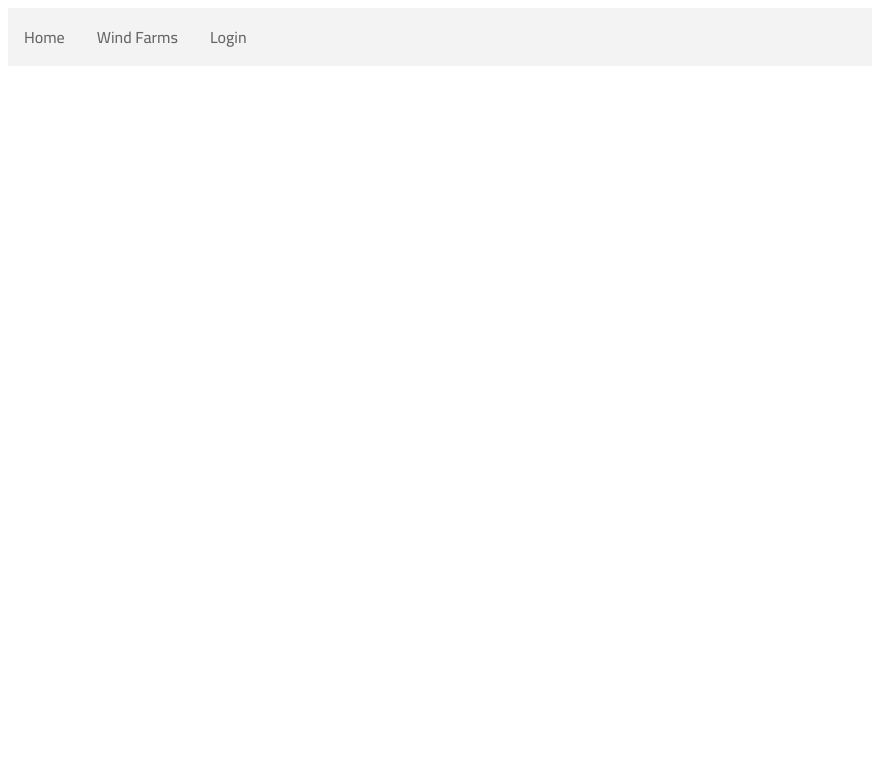
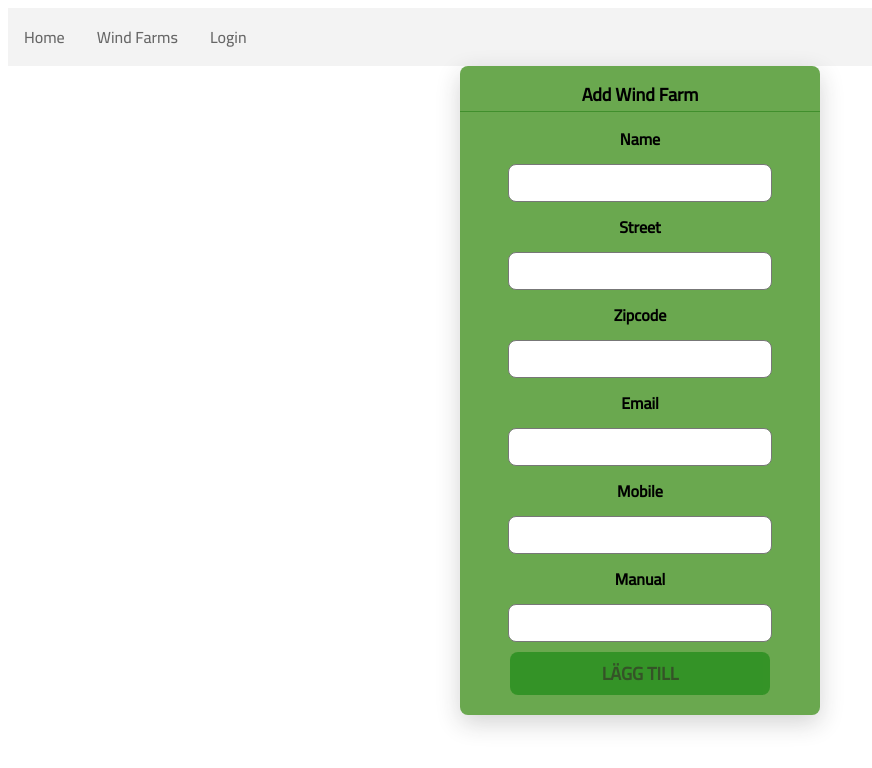
Before and after one commit to leantrim/windbooking-frontend, a React (Create React App) app: page /windparks/1 in a window 1280 px wide. Shown: the top 768 px of the page, without its empty margins (0-872 px from the left). Built offline with nearby package versions, Linux system fonts and the light colour scheme.

Commit message:
added mapToViewModel

```diff
--- a/src/App.tsx
+++ b/src/App.tsx
@@ -13,9 +13,9 @@ export default function App() {
       <NavBar />
       {/* <h1>Windbooking</h1> */}
       <Switch>
-        <Route path="/windfarm/:id" component={NewWindfarm} />
+        <Route path="/windparks/:id" component={NewWindfarm} />
         <Route path="/home" component={Home} />
-        <Route path="/windfarms" component={Windfarms} />
+        <Route path="/windparks" component={Windfarms} />
         <Route path="/login" component={Login} />
         <Route path="/Signup" component={Signup} />
       </Switch>
--- a/src/components/NavBar.tsx
+++ b/src/components/NavBar.tsx
@@ -11,7 +11,7 @@ const NavBar = () => {
             <NavLink to="/home">Home</NavLink>
           </li>
           <li>
-            <NavLink to="/windfarms">Wind Farms</NavLink>
+            <NavLink to="/windparks">Wind Farms</NavLink>
           </li>
           <li>
             <NavLink to="/login">Login</NavLink>
--- a/src/components/NewWindfarm.tsx
+++ b/src/components/NewWindfarm.tsx
@@ -4,16 +4,32 @@ import useForm from "./common/Form";
 import { NewWindfarmType } from "../types/NewWindfarmType";
 import "../styles/NewWindfarm.css";
 import { useHistory } from "react-router";
-import { saveWindfarm } from "../services/windParks";
+import { addWindparks } from "../services/windParks";
 import "../styles/NewWindfarm.css";
-import { NewWindfarmData } from "../types/NewWindfarmData";
+import { CreateWindfarmData } from "../types/CreateWindfarmData";
+
+interface WindparkForm {
+  name: string;
+  street: string;
+  zipcode: string;
+  email: string;
+  mobile: string;
+  troubleshootingManual: string;
+}
 
 interface stateType {
   from: { pathname: string };
 }
 
 export default function NewWindfarm() {
-  const data = { name: "", street: "", zipcode: "", email: "", mobile: "" };
+  const data = {
+    name: "",
+    street: "",
+    zipcode: "",
+    email: "",
+    mobile: "",
+    troubleshootingManual: "",
+  };
   const [errors, setErrots] = useState<any>();
   const history = useHistory<stateType>();
 
@@ -33,11 +49,31 @@ export default function NewWindfarm() {
       .min(10)
       .required()
       .label(NewWindfarmType.mobileSubject),
+    troubleshootingManual: Joi.string()
+      .min(10)
+      .required()
+      .label(NewWindfarmType.manualSubject),
   });
 
-  const doSubmit = async (data: NewWindfarmData) => {
-    await saveWindfarm(data);
-    history.replace("/windfarms");
+  function mapToViewModel(data: WindparkForm): CreateWindfarmData {
+    return {
+      address: {
+        street: data.street,
+        zipcode: data.zipcode,
+      },
+      contactInformation: {
+        name: data.name,
+        email: data.email,
+        mobile: data.mobile,
+      },
+      troubleshootingManual: data.troubleshootingManual,
+    };
+  }
+
+  const doSubmit = async (data: WindparkForm) => {
+    const windpark = mapToViewModel(data);
+    await addWindparks(windpark);
+    history.replace("/windparks");
   };
 
   const { renderButton, renderInput, handleSubmit } = useForm(
@@ -57,6 +93,7 @@ export default function NewWindfarm() {
         {renderInput("zipcode", NewWindfarmType.zipcodeSubject)}
         {renderInput("email", NewWindfarmType.emailSubject)}
         {renderInput("mobile", NewWindfarmType.mobileSubject)}
+        {renderInput("troubleshootingManual", NewWindfarmType.manualSubject)}
         {renderButton(NewWindfarmType.button)}
       </form>
     </div>
--- a/src/components/Windparks.tsx
+++ b/src/components/Windparks.tsx
@@ -15,7 +15,7 @@ function Windparks() {
     fetchwindparks();
   }, []);
 
-  const handleDelete = async (windpark: any) => {
+  const handleDelete = async (windpark: Windpark) => {
     const deletedWindpark = windparks?.filter((w) => w._id !== windpark._id);
     setWindparks(deletedWindpark);
 
@@ -30,7 +30,7 @@ function Windparks() {
         <div className="container">
           <h1>Wind Farms</h1>
           <button className="windfarm-add-button">
-            <NavLink to="/windfarm/new" className="new-windfarm">
+            <NavLink to="/windparks/new" className="new-windfarm">
               Add Wind Farm
             </NavLink>
           </button>
--- a/src/services/authService.ts
+++ b/src/services/authService.ts
@@ -2,7 +2,7 @@ import jwtDecode from "jwt-decode";
 import http from "./httpService";
 
 const SECOND_URL = "auth";
-const tokenKey = "token";
+const tokenKey = "x-auth-token";
 
 http.setAuthHeader(getJwt());
 
--- a/src/services/windParks.ts
+++ b/src/services/windParks.ts
@@ -1,20 +1,19 @@
 import http from "../services/httpService";
-import apiBaseUrl from "../config.json";
-import { Windpark } from "../types/Windpark";
+import config from "../config.json";
 import { Windparkheader } from "../types/Windparkheader";
-import { NewWindfarmData } from "../types/NewWindfarmData";
+import { CreateWindfarmData } from "../types/CreateWindfarmData";
 
-const apiEndpoint = `${apiBaseUrl}/windfarms`;
+const apiEndpoint = `${config.apiBaseUrl}/windparks`;
 
 export function getWindparks() {
-  return http.get("http://localhost:5000/api/windfarms");
+  return http.get("http://localhost:5000/api/windparks");
 }
 
-export function deleteWindpark(_id: Windpark) {
+export function deleteWindpark(_id: number) {
   return http.delete(apiEndpoint + "/" + _id);
 }
 
-export function addWindparks(windpark: Windpark) {
+export function addWindparks(windpark: CreateWindfarmData) {
   return http.post(apiEndpoint, windpark);
 }
 
@@ -26,13 +25,11 @@ export function addWindparkheaders(windparkheader: Windparkheader) {
   return http.post(apiEndpoint, windparkheader);
 }
 
-export function saveWindfarm(windpark: NewWindfarmData) {
-  if (windpark._id) {
-    const body = { ...windpark };
-    delete body._id;
-    return http.put(apiEndpoint + "/" + windpark._id, body);
-  } else {
-    delete windpark._id;
-    return http.post(apiEndpoint, windpark);
-  }
-}
+// export function saveWindfarm(windpark: CreateWindfarmData) {
+//   if (windpark) {
+//     const body = { ...windpark };
+//     return http.put(apiEndpoint + "/" + windpark, body);
+//   } else {
+//     return http.post(apiEndpoint, windpark);
+//   }
+// }
--- a/src/types/NewWindfarmData.ts
+++ b/src/types/CreateWindfarmData.ts
@@ -1,15 +1,14 @@
-export interface NewWindfarmData {
-  _id?: number;
+export interface CreateWindfarmData {
   address: {
     street: string;
     zipcode: string;
   };
-  troubleshootingManual: string;
   contactInformation: {
     name: string;
     email: string;
     mobile: string;
   };
+  troubleshootingManual: string;
 }
 
 export interface UseForm {
--- a/src/types/NewWindfarmType.ts
+++ b/src/types/NewWindfarmType.ts
@@ -6,5 +6,6 @@ export enum NewWindfarmType {
   mobileSubject = "Mobile",
   streetSubject = "Street",
   zipcodeSubject = "Zipcode",
+  manualSubject = "Manual",
   button = "LÄGG TILL",
 }
--- a/src/types/Windpark.ts
+++ b/src/types/Windpark.ts
@@ -1,5 +1,5 @@
 export interface Windpark {
-  _id?: number;
+  _id: number;
   address: {
     street: string;
     zipcode: string;
```
